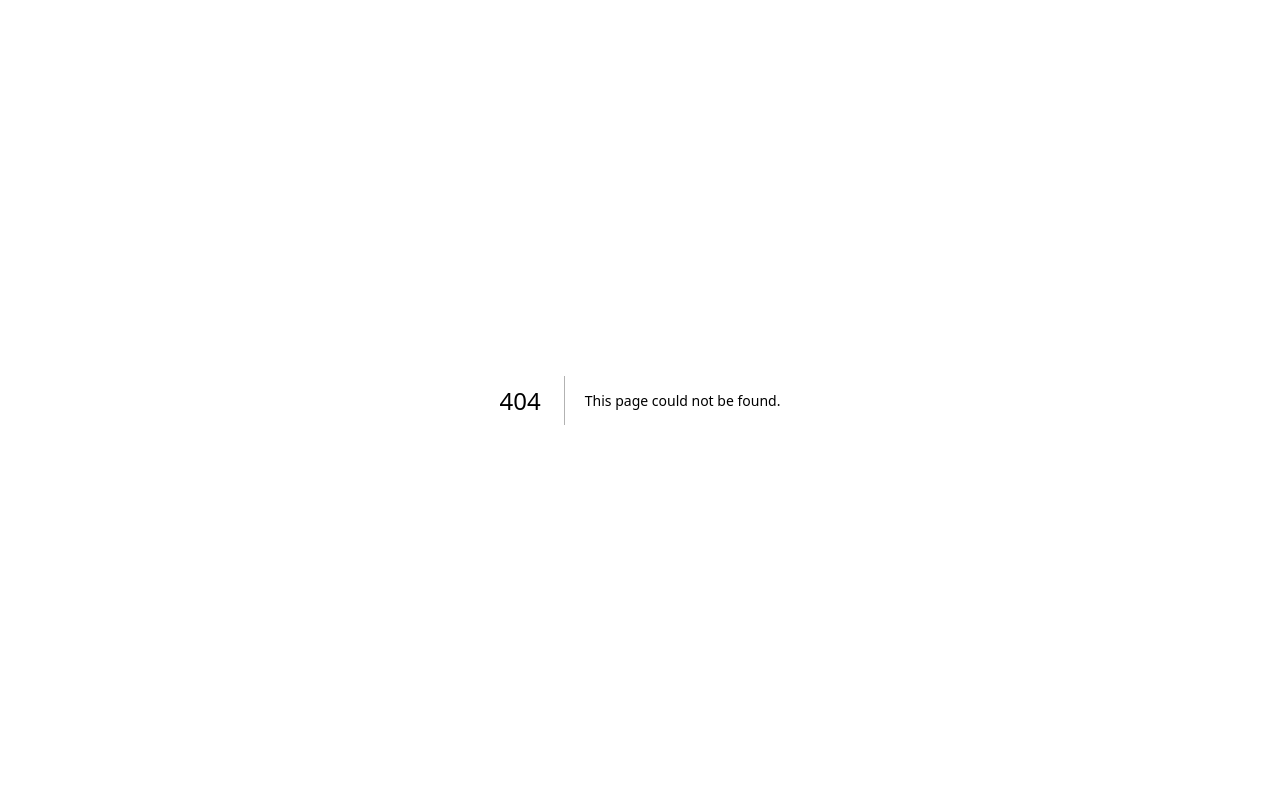
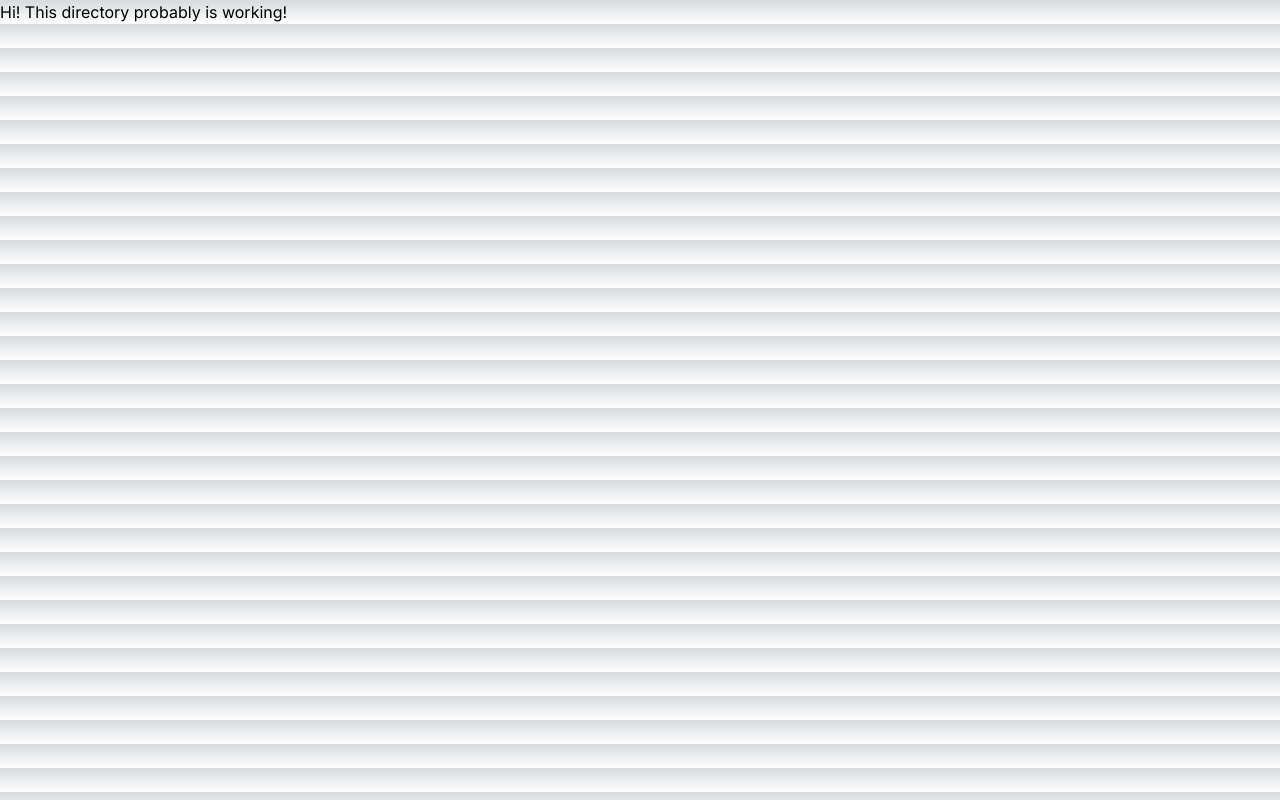
Before and after one commit to sqsung/blog, a Next.js app: page /posts in a window 1280 px wide. Before the commit this address had no page. Built offline with nearby package versions, Linux system fonts and the light colour scheme.

Commit message:
-: directory test

```diff
--- /dev/null
+++ b/src/app/posts/page.tsx
@@ -0,0 +1,7 @@
+export default function PostsHome() {
+  return (
+    <div>
+      <p>Hi! This directory probably is working!</p>
+    </div>
+  );
+}
```
